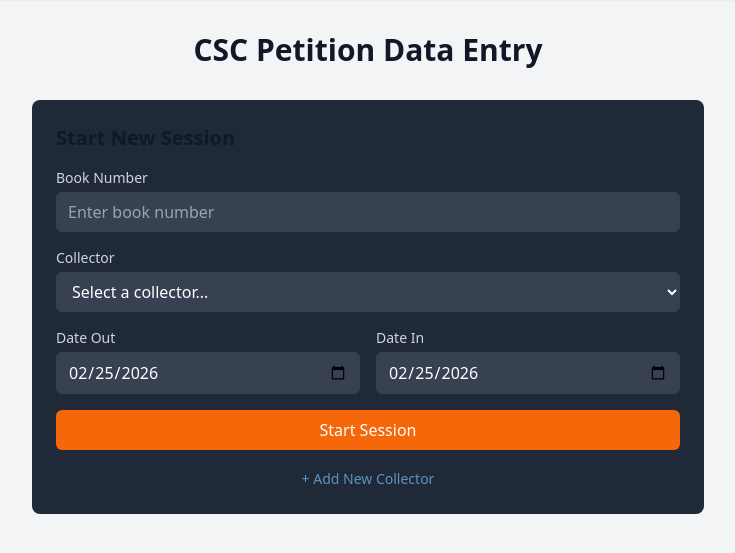
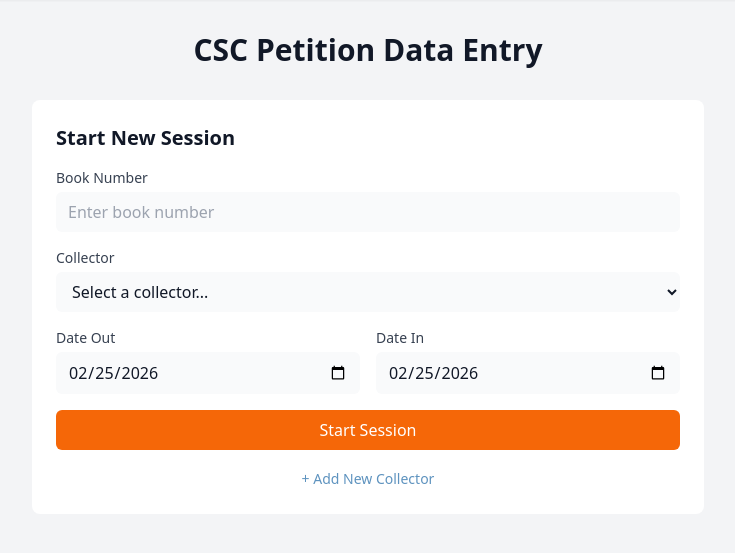
Before and after one commit to ohvoice-adam/petition-qc, a Flask app: page / in a window 1280 px wide. Shown: the part 65-618 px from the top of the page, without its empty margins (272-1007 px from the left). Run offline with Flask 3, Linux system fonts and the light colour scheme; the visitor is signed in with stand-in values (Sample User, id 1); data that the repository does not hold is empty; some libraries are stand-ins or nearby versions.

Commit message:
Fix homepage Start New Session box in light mode
Replace hardcoded dark classes with dark: variants.

Co-Authored-By: Claude Sonnet 4.6 <noreply@anthropic.com>

```diff
--- a/app/templates/main/index.html
+++ b/app/templates/main/index.html
@@ -8,10 +8,10 @@
 
     {% if book_id and batch_id %}
     <!-- Active session -->
-    <div class="bg-gray-800 rounded-lg p-6 mb-6">
-        <h2 class="text-xl font-semibold mb-4 text-green-400">Active Session</h2>
-        <p class="text-gray-300 mb-4">
-            Book: <span class="font-bold text-white">{{ book_number }}</span>
+    <div class="bg-white dark:bg-gray-800 rounded-lg p-6 mb-6">
+        <h2 class="text-xl font-semibold mb-4 text-green-600 dark:text-green-400">Active Session</h2>
+        <p class="text-gray-600 dark:text-gray-300 mb-4">
+            Book: <span class="font-bold text-gray-900 dark:text-white">{{ book_number }}</span>
         </p>
         <div class="flex space-x-4">
             <a href="{{ url_for('signatures.entry') }}"
@@ -29,15 +29,15 @@
     {% endif %}
 
     <!-- Start new session -->
-    <div class="bg-gray-800 rounded-lg p-6">
+    <div class="bg-white dark:bg-gray-800 rounded-lg p-6">
         <h2 class="text-xl font-semibold mb-4">Start New Session</h2>
 
         <form method="POST" action="{{ url_for('main.start_session') }}" id="session-form" class="space-y-4">
             <input type="hidden" name="override" id="override" value="">
             <div>
-                <label for="book_number" class="block text-sm font-medium text-gray-300">Book Number</label>
+                <label for="book_number" class="block text-sm font-medium text-gray-700 dark:text-gray-300">Book Number</label>
                 <input type="text" name="book_number" id="book_number" required
-                       class="mt-1 block w-full rounded-md bg-gray-700 border-gray-600 text-white px-3 py-2 focus:border-navy-500 focus:ring-navy-500"
+                       class="mt-1 block w-full rounded-md bg-gray-50 dark:bg-gray-700 border-gray-300 dark:border-gray-600 text-gray-900 dark:text-white px-3 py-2 focus:border-navy-500 focus:ring-navy-500"
                        placeholder="Enter book number">
                 <div id="book-warning" class="hidden mt-2 p-3 bg-yellow-900/50 border border-yellow-600 rounded-md text-yellow-200 text-sm">
                     <strong>Warning:</strong> Book <span id="existing-book-number"></span> already exists (Collector: <span id="existing-collector"></span>).
@@ -45,9 +45,9 @@
             </div>
 
             <div>
-                <label for="collector_id" class="block text-sm font-medium text-gray-300">Collector</label>
+                <label for="collector_id" class="block text-sm font-medium text-gray-700 dark:text-gray-300">Collector</label>
                 <select name="collector_id" id="collector_id" required
-                        class="mt-1 block w-full rounded-md bg-gray-700 border-gray-600 text-white px-3 py-2 focus:border-navy-500 focus:ring-navy-500">
+                        class="mt-1 block w-full rounded-md bg-gray-50 dark:bg-gray-700 border-gray-300 dark:border-gray-600 text-gray-900 dark:text-white px-3 py-2 focus:border-navy-500 focus:ring-navy-500">
                     <option value="">Select a collector...</option>
                     {% for collector in collectors %}
                     <option value="{{ collector.id }}">{{ collector.display_name }}</option>
@@ -57,16 +57,16 @@
 
             <div class="grid grid-cols-2 gap-4">
                 <div>
-                    <label for="date_out" class="block text-sm font-medium text-gray-300">Date Out</label>
+                    <label for="date_out" class="block text-sm font-medium text-gray-700 dark:text-gray-300">Date Out</label>
                     <input type="date" name="date_out" id="date_out"
                            value="{{ today }}"
-                           class="mt-1 block w-full rounded-md bg-gray-700 border-gray-600 text-white px-3 py-2 focus:border-navy-500 focus:ring-navy-500">
+                           class="mt-1 block w-full rounded-md bg-gray-50 dark:bg-gray-700 border-gray-300 dark:border-gray-600 text-gray-900 dark:text-white px-3 py-2 focus:border-navy-500 focus:ring-navy-500">
                 </div>
                 <div>
-                    <label for="date_back" class="block text-sm font-medium text-gray-300">Date In</label>
+                    <label for="date_back" class="block text-sm font-medium text-gray-700 dark:text-gray-300">Date In</label>
                     <input type="date" name="date_back" id="date_back"
                            value="{{ today }}"
-                           class="mt-1 block w-full rounded-md bg-gray-700 border-gray-600 text-white px-3 py-2 focus:border-navy-500 focus:ring-navy-500">
+                           class="mt-1 block w-full rounded-md bg-gray-50 dark:bg-gray-700 border-gray-300 dark:border-gray-600 text-gray-900 dark:text-white px-3 py-2 focus:border-navy-500 focus:ring-navy-500">
                 </div>
             </div>
 
```
